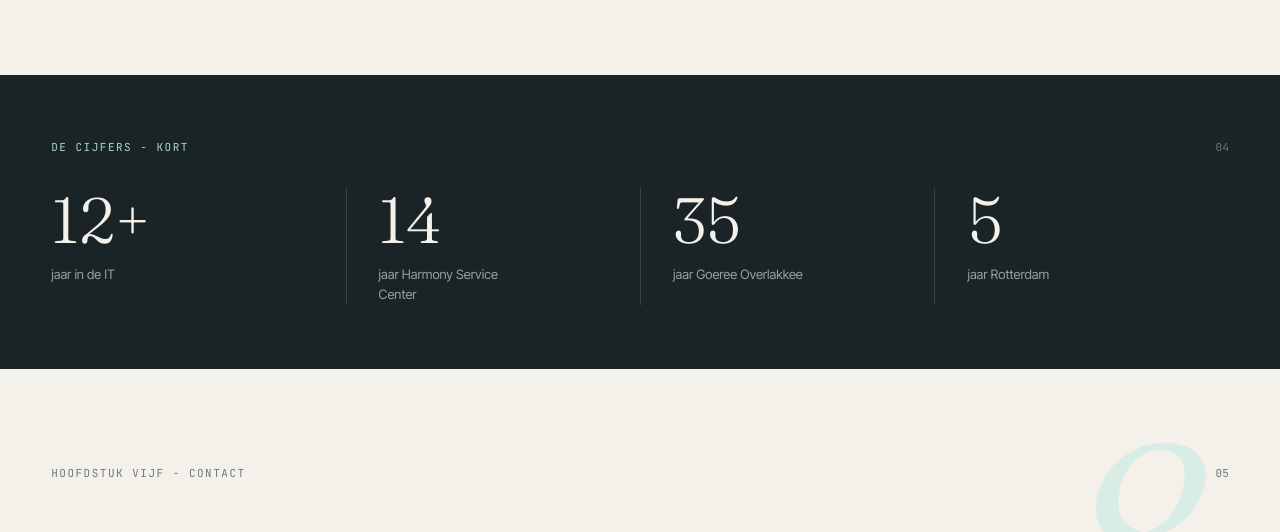
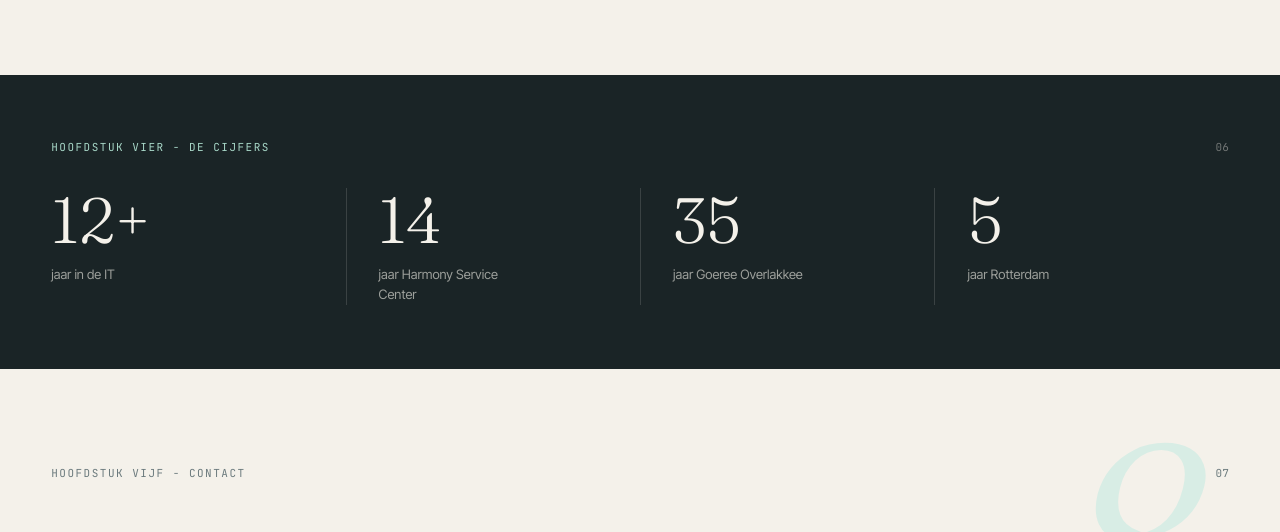
Before and after one commit to RichardMusters/personal-website, a Next.js app: page / in a window 1280 px wide. Shown: the part 1680-2212 px from the top of the page. Built offline with nearby package versions, Linux system fonts and the light colour scheme.

Commit message:
Renumber De cijfers and Contact chapter headers

```diff
--- a/app/components/editorial/Sections.tsx
+++ b/app/components/editorial/Sections.tsx
@@ -251,9 +251,9 @@ export function EdNumbers() {
             color: "#a8d8c8",
           }}
         >
-          De cijfers - kort
+          Hoofdstuk Vier - De cijfers
         </span>
-        <span style={{ ...editorialStyles.mono, fontSize: 11, color: "rgba(244,241,234,0.4)" }}>04</span>
+        <span style={{ ...editorialStyles.mono, fontSize: 11, color: "rgba(244,241,234,0.4)" }}>06</span>
       </div>
 
       <div className={styles.numbersGrid}>
@@ -285,7 +285,7 @@ export function EdContact() {
         >
           Hoofdstuk Vijf - Contact
         </span>
-        <span style={{ ...editorialStyles.mono, fontSize: 11, color: "var(--ink-3)" }}>05</span>
+        <span style={{ ...editorialStyles.mono, fontSize: 11, color: "var(--ink-3)" }}>07</span>
       </div>
 
       <h2 className={styles.contactTitle} style={editorialStyles.serif}>
```
